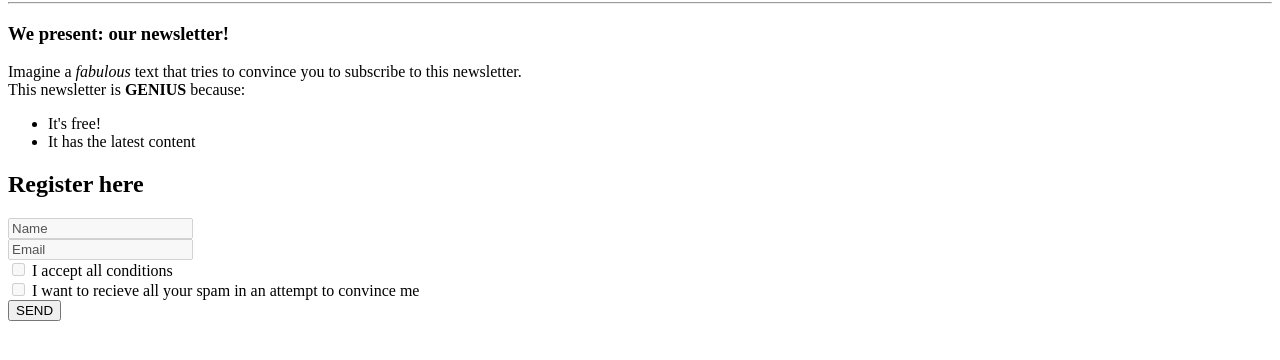
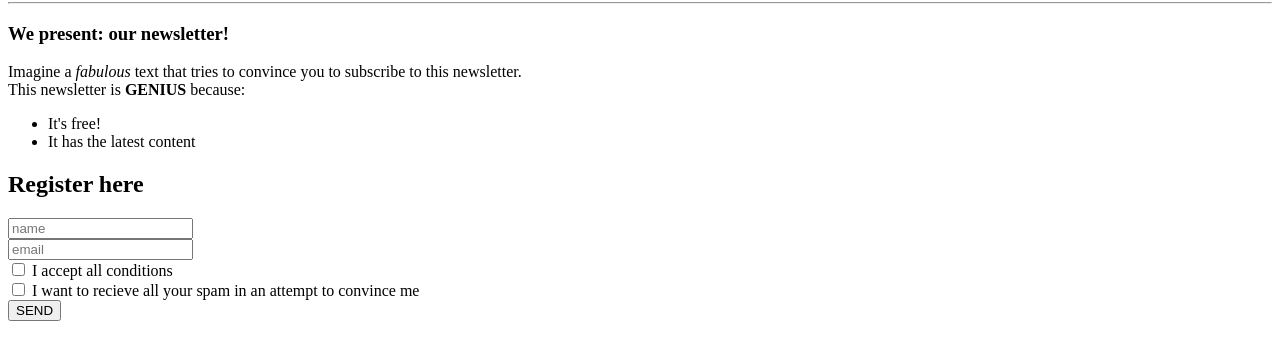
Before and after one commit to phlexipus/School-stuff, a plain HTML site: page index.html in a window 1280 px wide. Shown: the part 78-438 px from the top of the page. Drawn offline with Linux system fonts and the light colour scheme.

Commit message:
Update index.html

```diff
--- a/index.html
+++ b/index.html
@@ -25,17 +25,19 @@
 
                 <form>
 
-                    <input type="text" id="name" value="Name" disabled="name"><br>
-                    <input type="text" id="email" value="Email" disabled="email"><br>
-                    <input type="checkbox" id="first" disabled="checkbox">
+                    <input type="text" id="name" placeholder="name"><br>
+                    <input type="text" id="email" placeholder="email"><br>
+                    <input type="checkbox" id="first" value="checkbox">
                     <label for="first">I accept all conditions</label><br>
-                    <input type="checkbox" id="second" disabled="checkbox">
+                    <input type="checkbox" id="second" value="checkbox">
                     <label for="second">I want to recieve all your spam in an attempt to convince me</label><br>
                     <input type="button" id="send" value="SEND">
 
                 </form>
 
 
+
+
         </body>
 
 </html>
```
